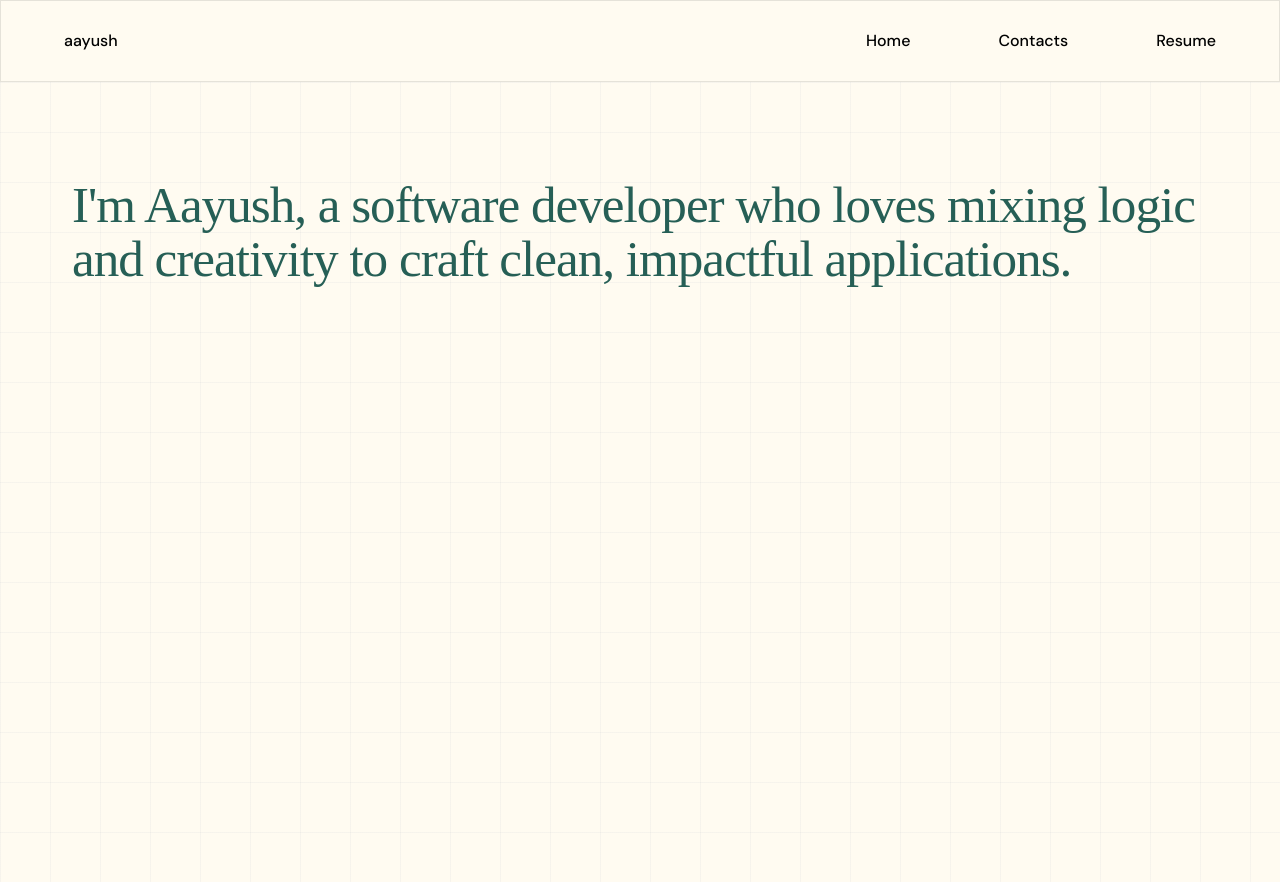
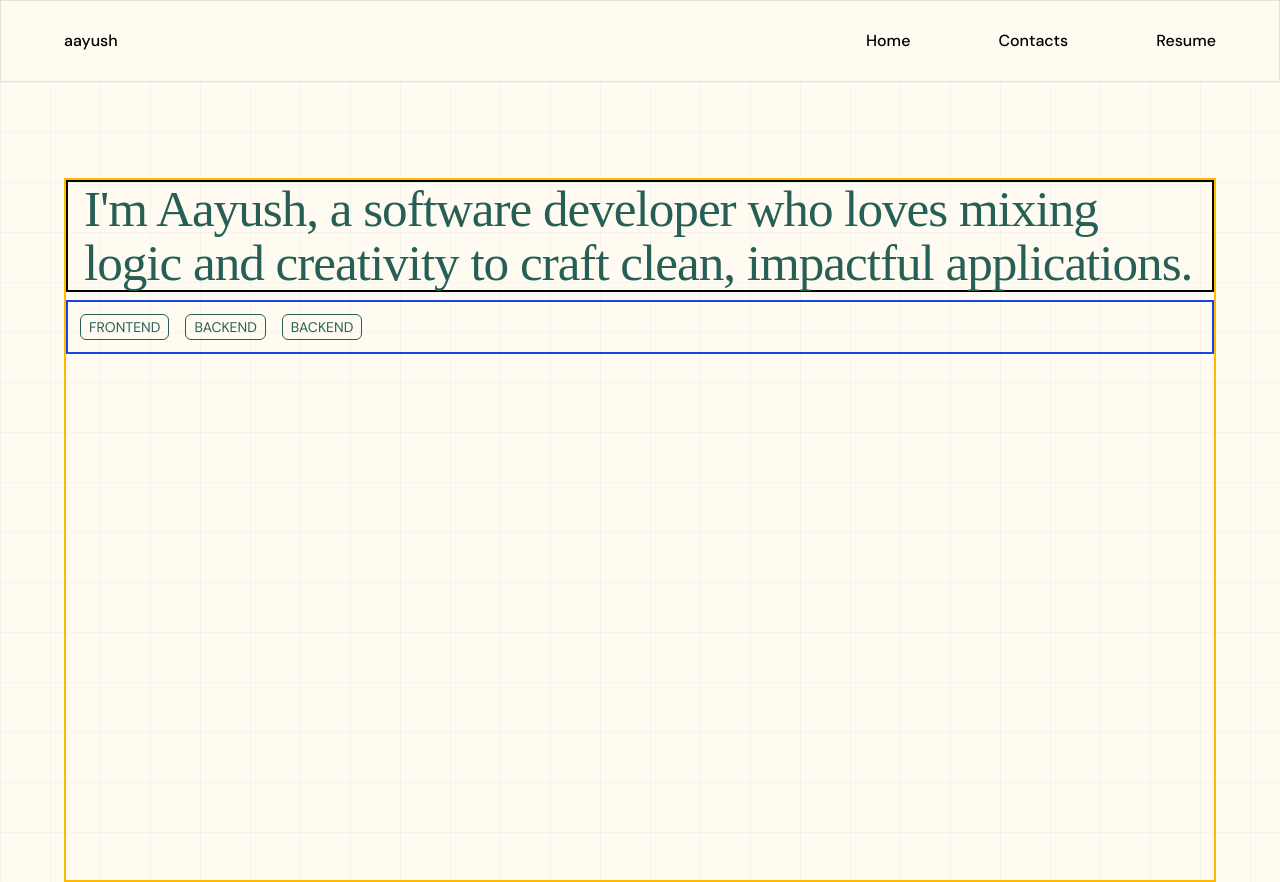
Before and after one commit to Aayush-chalise/portfolio, a React (Vite) app in the folder frontend/myportfolio/: page / in a window 1280 px wide. Built offline with nearby package versions, Linux system fonts and the light colour scheme; a web font is replaced by a local one.

Commit message:
add more styling

```diff
--- a/frontend/myportfolio/src/sections/LandingPage.jsx
+++ b/frontend/myportfolio/src/sections/LandingPage.jsx
@@ -1,15 +1,28 @@
 const LandingPage = () => {
   return (
-    <main className="min-h-screen grid-bg   w-full flex justify-center gap-10 pt-24">
-      <div className=" max-w-6xl  flex justify-center relative ">
-        <p
-          className="text-6xl font-['sunday'] text-theme-green   text-[clamp(3rem,4vw,5.5rem)]
+    <main className="min-h-screen grid-bg   w-full flex  justify-center gap-10 pt-24">
+      <div className=" xl:max-w-6xl  justify-center relative border-2 border-amber-400 ">
+        <div className="border-2 border-black">
+          <p
+            className="text-6xl font-['sunday'] text-theme-green   text-[clamp(3rem,4vw,5.5rem)]
   leading-[1.05]
-  tracking-[-0.02em] px-2"
-        >
-          I'm Aayush, a software developer who loves mixing logic and creativity
-          to craft clean, impactful applications.
-        </p>
+  tracking-[-0.02em] px-4"
+          >
+            I'm Aayush, a software developer who loves mixing logic and
+            creativity to craft clean, impactful applications.
+          </p>
+        </div>
+        <div className="border-2 border-blue-700 flex mt-2 gap-4 p-3 text-theme-green font-dm-sans text-sm">
+          <p className="border border-theme-green rounded-md px-2 py-0.5">
+            FRONTEND
+          </p>
+          <p className="border border-theme-green rounded-md px-2 py-0.5">
+            BACKEND
+          </p>
+          <p className="border border-theme-green rounded-md px-2 py-0.5">
+            BACKEND
+          </p>
+        </div>
       </div>
     </main>
   );
```
